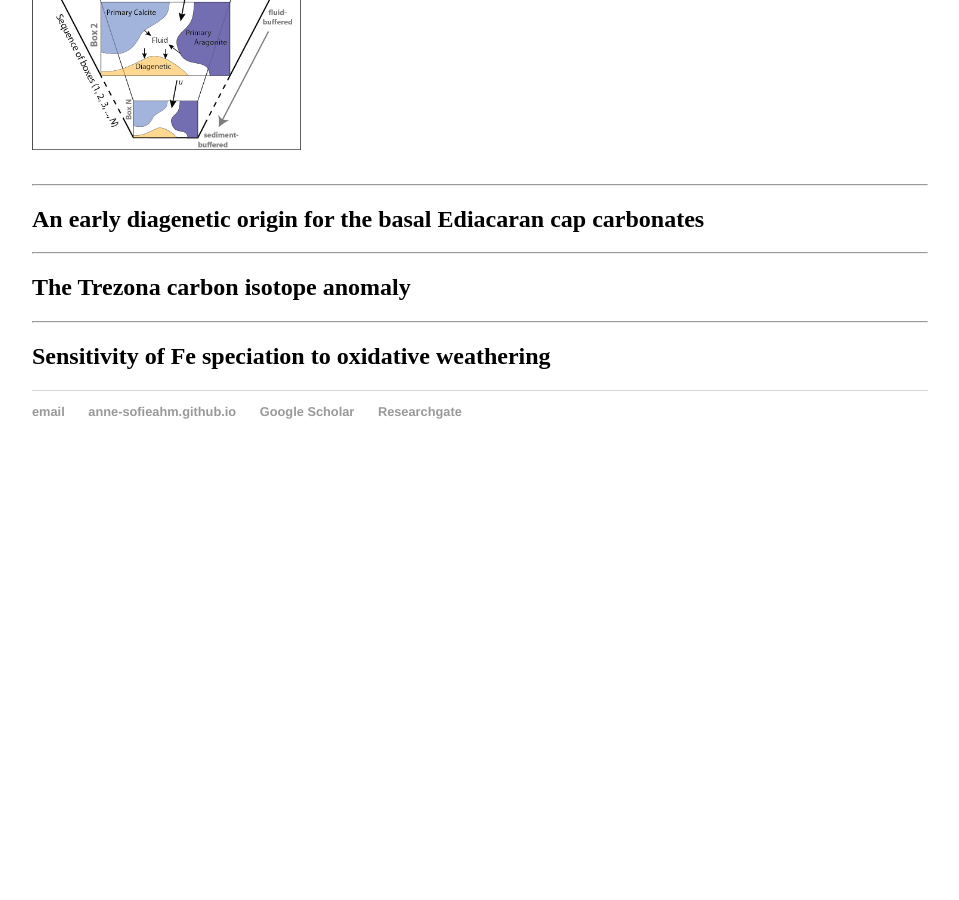
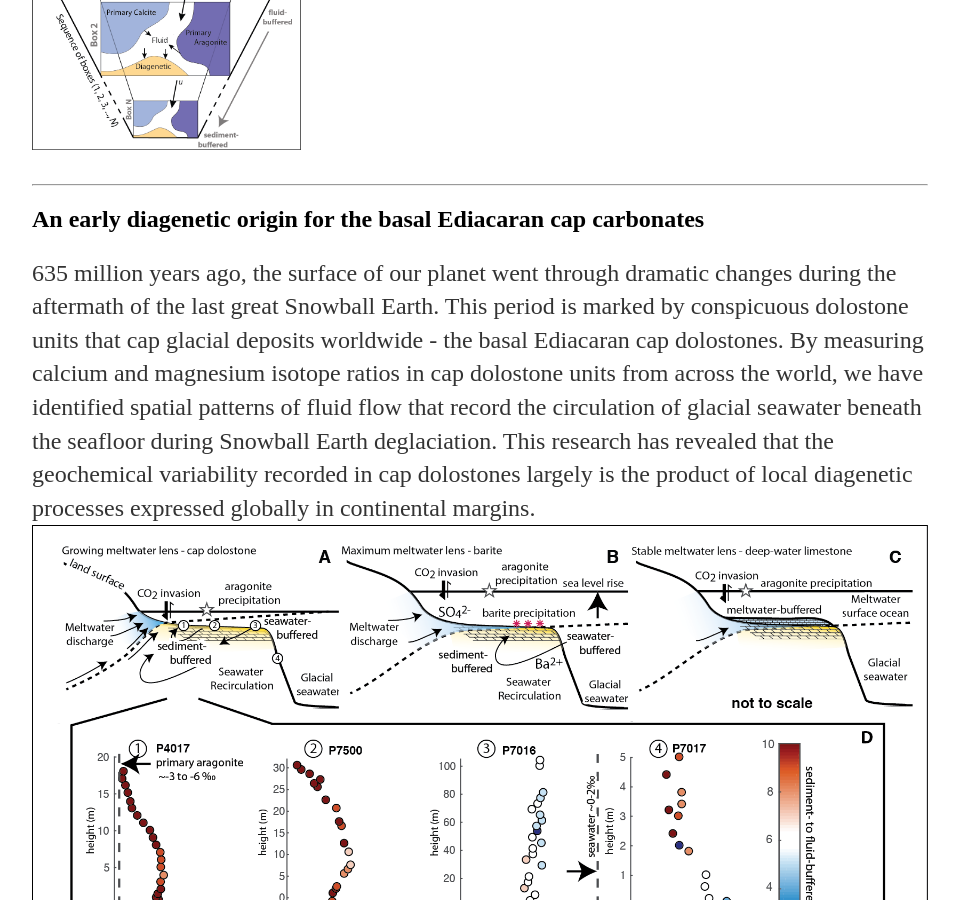
Before and after one commit to Anne-SofieAhm/Anne-SofieAhm.github.io, a Jekyll site: the page built from projects/index.html, in a window 1280 px wide and 900 px high, scrolled down 871 px. Shown: the whole window, without its empty margins (160-1119 px from the left). Built offline with Jekyll 4.4.1, drawn with Linux system fonts in a browser that asks for light colours; before the commit the page ends 1350 px from its top, so only the background shows below that.

Commit message:
Update index.html

```diff
--- a/projects/index.html
+++ b/projects/index.html
@@ -27,9 +27,20 @@ Diagenetic reactions involve fluids from either rain (meteoric water), seawater,
   <img src="../Fig1_boxmodel_b.png" width="30%" align=”top”/>
 </p>
 
-
 <hr />
 <h2>An early diagenetic origin for the basal Ediacaran cap carbonates</h2>
+<p>
+635 million years ago, the surface of our planet went through dramatic changes
+during the aftermath of the last great Snowball Earth. This period is marked by
+conspicuous dolostone units that cap glacial deposits worldwide - the basal
+Ediacaran cap dolostones. By measuring calcium and magnesium isotope ratios in
+cap dolostone units from across the world, we have identified spatial patterns
+of fluid flow that record the circulation of glacial seawater beneath the
+seafloor during Snowball Earth deglaciation. This research has revealed that
+the geochemical variability recorded in cap dolostones largely is the product
+of local diagenetic processes expressed globally in continental margins.
+<img src="../Fig7_fluidflow.png" width="100%" align=”top”/>
+</p>
 
 <hr />
 <h2>The Trezona carbon isotope anomaly</h2>
```
